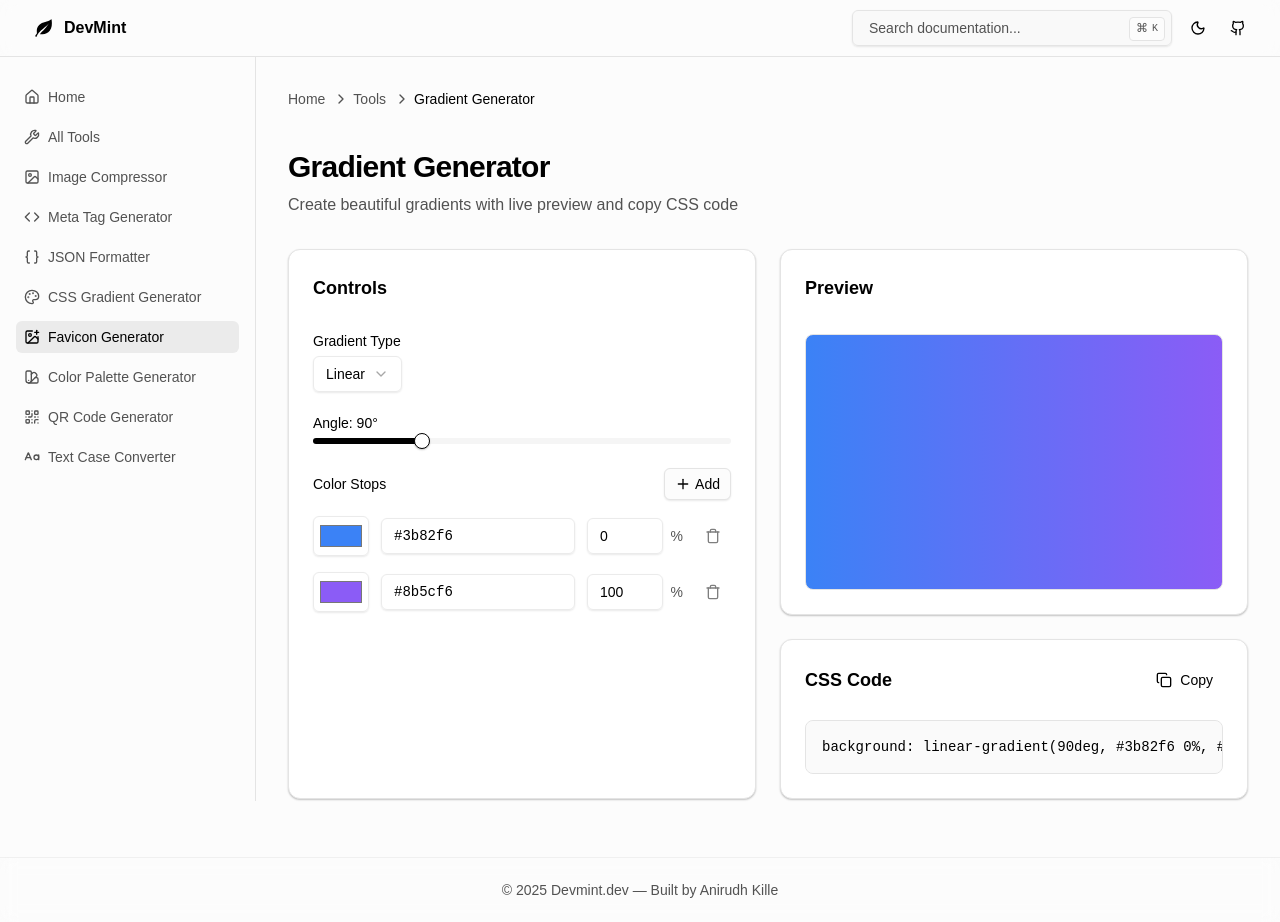
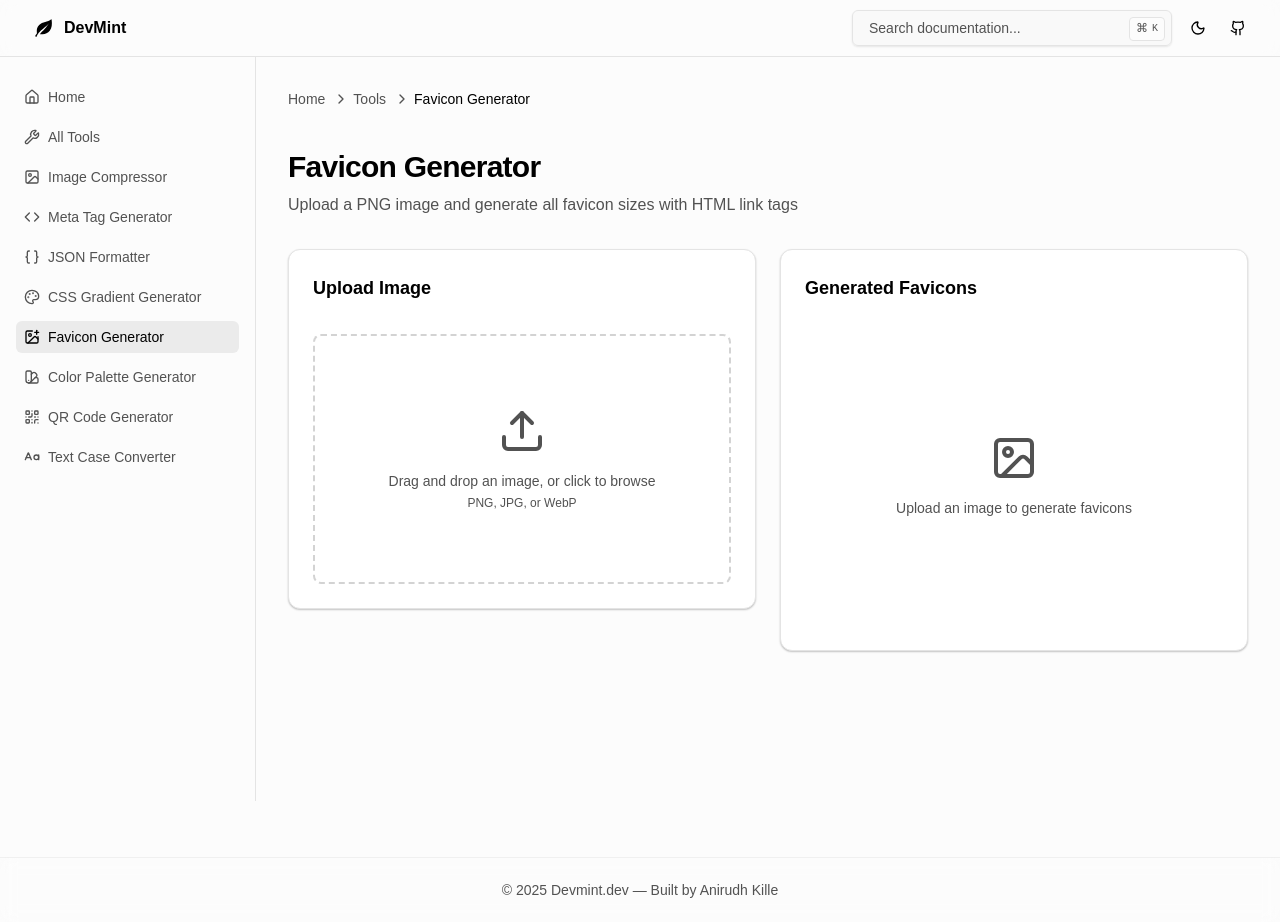
Before and after one commit to anirudhkille/DevMint.dev, a Next.js app: page /tools/favicon-generator in a window 1280 px wide. Built offline with nearby package versions, Linux system fonts and the light colour scheme.

Commit message:
completed favicon generator

```diff
--- a/src/app/tools/favicon-generator/page.tsx
+++ b/src/app/tools/favicon-generator/page.tsx
@@ -1,22 +1,22 @@
-import { GradientGenerator } from "@/components/features/gradient-generator";
+import { FaviconGenerator } from "@/components/features/favicon-generator";
 import ToolPageLayout from "@/layout/tool-layout";
 import { generateMetadata } from "@/lib/metadata";
 
 export const metadata = generateMetadata({
-  title: "Gradient Generator | Devmint",
-  description: "Create beautiful gradients with live preview and copy CSS code",
+  title: "Favicon Generator | Devmint",
+  description: "Upload a PNG image and generate all favicon sizes with HTML link tags",
   path: "/tools/gradient-generator",
-  keywords: ["gradient generator", "minify json", "validate json"],
+  keywords: ["favicon generator"],
 });
 
 export default function Page() {
   return (
     <ToolPageLayout
-      title="Gradient Generator"
-      description="Create beautiful gradients with live preview and copy CSS code"
-      breadcrumbs={{ title: "Gradient Generator" }}
+      title="Favicon Generator"
+      description="Upload a PNG image and generate all favicon sizes with HTML link tags"
+      breadcrumbs={{ title: "Favicon Generator" }}
     >
-      <GradientGenerator />
+      <FaviconGenerator />
     </ToolPageLayout>
   );
 }
--- a/src/app/tools/gradient-generator/page.tsx
+++ b/src/app/tools/gradient-generator/page.tsx
@@ -6,7 +6,7 @@ export const metadata = generateMetadata({
   title: "Gradient Generator | Devmint",
   description: "Create beautiful gradients with live preview and copy CSS code",
   path: "/tools/gradient-generator",
-  keywords: ["gradient generator", "minify json", "validate json"],
+  keywords: ["gradient generator", "linear gradient", "radial gradient","conic gradient",],
 });
 
 export default function Page() {
--- /dev/null
+++ b/src/components/features/favicon-generator.tsx
@@ -0,0 +1,224 @@
+"use client"
+
+import type React from "react"
+
+import { useState, useRef, useCallback } from "react"
+import { Button } from "@/components/ui/button"
+import { Card, CardContent, CardHeader, CardTitle } from "@/components/ui/card"
+import { UploadIcon, DownloadIcon, CopyIcon, CheckIcon, ImageIcon } from "lucide-react"
+
+const FAVICON_SIZES = [16, 32, 48, 64, 128, 180, 192, 512]
+
+interface GeneratedFavicon {
+  size: number
+  dataUrl: string
+}
+
+export function FaviconGenerator() {
+  const [originalImage, setOriginalImage] = useState<string | null>(null)
+  const [favicons, setFavicons] = useState<GeneratedFavicon[]>([])
+  const [copied, setCopied] = useState(false)
+  const [isDragging, setIsDragging] = useState(false)
+  const fileInputRef = useRef<HTMLInputElement>(null)
+
+  const generateFavicons = useCallback((imageSrc: string) => {
+    const img = new Image()
+    img.crossOrigin = "anonymous"
+    img.onload = () => {
+      const generatedFavicons: GeneratedFavicon[] = []
+
+      FAVICON_SIZES.forEach((size) => {
+        const canvas = document.createElement("canvas")
+        canvas.width = size
+        canvas.height = size
+        const ctx = canvas.getContext("2d")
+        if (ctx) {
+          ctx.drawImage(img, 0, 0, size, size)
+          generatedFavicons.push({
+            size,
+            dataUrl: canvas.toDataURL("image/png"),
+          })
+        }
+      })
+
+      setFavicons(generatedFavicons)
+    }
+    img.src = imageSrc
+  }, [])
+
+  const handleFileChange = (file: File | null) => {
+    if (file && file.type.startsWith("image/")) {
+      const reader = new FileReader()
+      reader.onload = (e) => {
+        const result = e.target?.result as string
+        setOriginalImage(result)
+        generateFavicons(result)
+      }
+      reader.readAsDataURL(file)
+    }
+  }
+
+  const handleDrop = useCallback(
+    (e: React.DragEvent) => {
+      e.preventDefault()
+      setIsDragging(false)
+      const file = e.dataTransfer.files[0]
+      handleFileChange(file)
+    },
+    [generateFavicons],
+  )
+
+  const downloadFavicon = (favicon: GeneratedFavicon) => {
+    const link = document.createElement("a")
+    link.download = `favicon-${favicon.size}x${favicon.size}.png`
+    link.href = favicon.dataUrl
+    link.click()
+  }
+
+  const downloadAll = () => {
+    favicons.forEach((favicon) => {
+      setTimeout(() => downloadFavicon(favicon), 100)
+    })
+  }
+
+  const htmlCode = `<!-- Favicon -->
+<link rel="icon" type="image/png" sizes="16x16" href="/favicon-16x16.png">
+<link rel="icon" type="image/png" sizes="32x32" href="/favicon-32x32.png">
+<link rel="icon" type="image/png" sizes="48x48" href="/favicon-48x48.png">
+<link rel="apple-touch-icon" sizes="180x180" href="/apple-touch-icon.png">
+<link rel="icon" type="image/png" sizes="192x192" href="/android-chrome-192x192.png">
+<link rel="icon" type="image/png" sizes="512x512" href="/android-chrome-512x512.png">`
+
+  const copyHtml = async () => {
+    await navigator.clipboard.writeText(htmlCode)
+    setCopied(true)
+    setTimeout(() => setCopied(false), 2000)
+  }
+
+  return (
+    <div className="grid gap-6 lg:grid-cols-2">
+      <div className="space-y-6">
+        <Card>
+          <CardHeader>
+            <CardTitle className="text-lg">Upload Image</CardTitle>
+          </CardHeader>
+          <CardContent>
+            <div
+              className={`relative flex min-h-[250px] cursor-pointer flex-col items-center justify-center rounded-lg border-2 border-dashed transition-colors ${
+                isDragging
+                  ? "border-primary bg-primary/10"
+                  : "border-muted-foreground/25 hover:border-muted-foreground/50"
+              }`}
+              onDragOver={(e) => {
+                e.preventDefault()
+                setIsDragging(true)
+              }}
+              onDragLeave={() => setIsDragging(false)}
+              onDrop={handleDrop}
+              onClick={() => fileInputRef.current?.click()}
+            >
+              <input
+                ref={fileInputRef}
+                type="file"
+                accept="image/*"
+                onChange={(e) => handleFileChange(e.target.files?.[0] || null)}
+                className="hidden"
+              />
+              {originalImage ? (
+                <div className="flex flex-col items-center gap-4">
+                  <img
+                    src={originalImage || "/placeholder.svg"}
+                    alt="Original"
+                    className="h-32 w-32 rounded-lg object-cover"
+                  />
+                  <p className="text-sm text-muted-foreground">Click or drop to replace</p>
+                </div>
+              ) : (
+                <>
+                  <UploadIcon className="h-12 w-12 text-muted-foreground" />
+                  <p className="mt-4 text-sm text-muted-foreground">Drag and drop an image, or click to browse</p>
+                  <p className="mt-1 text-xs text-muted-foreground">PNG, JPG, or WebP</p>
+                </>
+              )}
+            </div>
+          </CardContent>
+        </Card>
+
+        {favicons.length > 0 && (
+          <Card>
+            <CardHeader className="flex flex-row items-center justify-between">
+              <CardTitle className="text-lg">HTML Link Tags</CardTitle>
+              <Button onClick={copyHtml} variant="ghost" size="sm" className="gap-2">
+                {copied ? (
+                  <>
+                    <CheckIcon className="h-4 w-4" />
+                    Copied
+                  </>
+                ) : (
+                  <>
+                    <CopyIcon className="h-4 w-4" />
+                    Copy
+                  </>
+                )}
+              </Button>
+            </CardHeader>
+            <CardContent>
+              <pre className="overflow-auto rounded-lg border bg-muted/50 p-4 font-mono text-xs">{htmlCode}</pre>
+            </CardContent>
+          </Card>
+        )}
+      </div>
+
+      <Card>
+        <CardHeader className="flex flex-row items-center justify-between">
+          <CardTitle className="text-lg">Generated Favicons</CardTitle>
+          {favicons.length > 0 && (
+            <Button onClick={downloadAll} variant="outline" size="sm" className="gap-2 bg-transparent">
+              <DownloadIcon className="h-4 w-4" />
+              Download All
+            </Button>
+          )}
+        </CardHeader>
+        <CardContent>
+          {favicons.length > 0 ? (
+            <div className="grid grid-cols-2 gap-4 sm:grid-cols-4">
+              {favicons.map((favicon) => (
+                <div
+                  key={favicon.size}
+                  className="group flex flex-col items-center gap-2 rounded-lg border p-4 transition-colors hover:bg-accent/50"
+                >
+                  <div className="flex h-16 w-16 items-center justify-center">
+                    <img
+                      src={favicon.dataUrl || "/placeholder.svg"}
+                      alt={`${favicon.size}x${favicon.size}`}
+                      className="max-h-full max-w-full"
+                      style={{
+                        imageRendering: favicon.size <= 32 ? "pixelated" : "auto",
+                      }}
+                    />
+                  </div>
+                  <span className="text-xs text-muted-foreground">
+                    {favicon.size}x{favicon.size}
+                  </span>
+                  <Button
+                    onClick={() => downloadFavicon(favicon)}
+                    variant="ghost"
+                    size="sm"
+                    className="h-7 opacity-0 transition-opacity group-hover:opacity-100"
+                  >
+                    <DownloadIcon className="h-3 w-3" />
+                  </Button>
+                </div>
+              ))}
+            </div>
+          ) : (
+            <div className="flex min-h-[300px] flex-col items-center justify-center text-muted-foreground">
+              <ImageIcon className="h-12 w-12 mb-4" />
+              <p className="text-sm">Upload an image to generate favicons</p>
+            </div>
+          )}
+        </CardContent>
+      </Card>
+    </div>
+  )
+}
```
